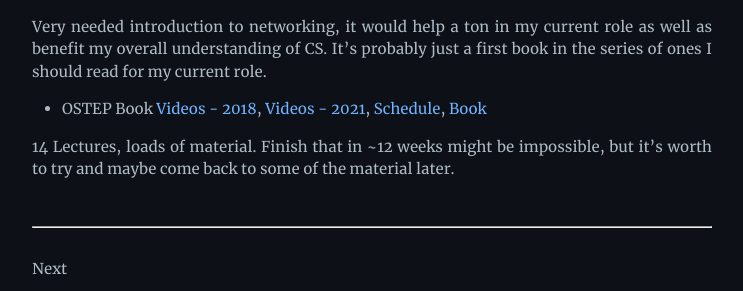
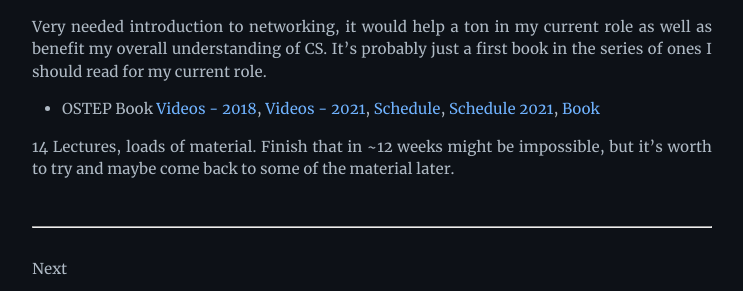
Before and after one commit to pomyslowynick/pomyslowynick.github.io, a Jekyll site: the page built from _posts/2021-11-02-ossu-progress.md, in a window 1280 px wide and 900 px high, scrolled down 3871 px. Shown: the part 161-452 px from the top of the window, without its empty margins (268-1011 px from the left). Built offline with Jekyll 4.4.1, drawn with Linux system fonts in a browser that asks for light colours.

Commit message:
Add links to 2021 OSTEP schedule

```diff
--- a/_posts/2021-11-02-ossu-progress.md
+++ b/_posts/2021-11-02-ossu-progress.md
@@ -107,7 +107,7 @@ I am taking it to warm myself up for the more rigorous math courses in the curri
 
 Very needed introduction to networking, it would help a ton in my current role as well as benefit my overall understanding of CS. It's probably just a first book in the series of ones I should read for my current role.
 
-- OSTEP Book [Videos - 2018](https://pages.cs.wisc.edu/~remzi/Classes/537/Spring2018/Discussion/videos.html), [Videos - 2021](https://pages.cs.wisc.edu/~remzi/Classes/537/Fall2021/Discussion/videos.html), [Schedule](https://pages.cs.wisc.edu/~remzi/Classes/537/Spring2018/), [Book](https://pages.cs.wisc.edu/~remzi/OSTEP/)
+- OSTEP Book [Videos - 2018](https://pages.cs.wisc.edu/~remzi/Classes/537/Spring2018/Discussion/videos.html), [Videos - 2021](https://pages.cs.wisc.edu/~remzi/Classes/537/Fall2021/Discussion/videos.html), [Schedule](https://pages.cs.wisc.edu/~remzi/Classes/537/Spring2018/), [Schedule 2021](https://pages.cs.wisc.edu/~remzi/Classes/537/Fall2021/), [Book](https://pages.cs.wisc.edu/~remzi/OSTEP/)
 
 14 Lectures, loads of material. Finish that in ~12 weeks might be impossible, but it's worth to try and maybe come back to some of the material later.
 
```
